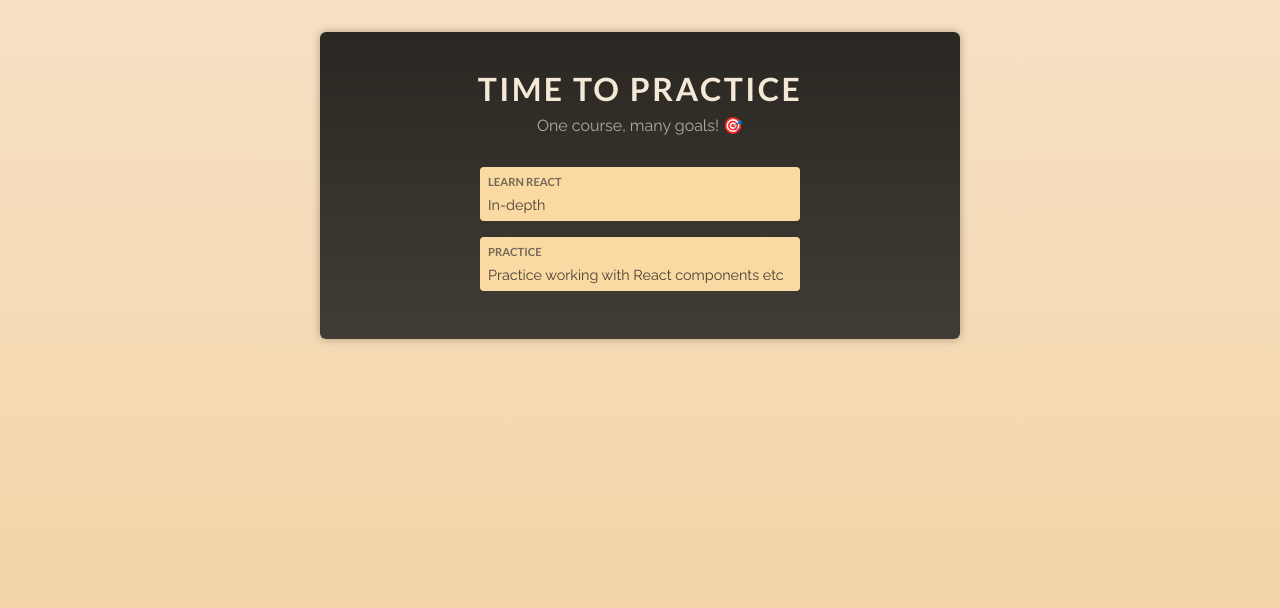
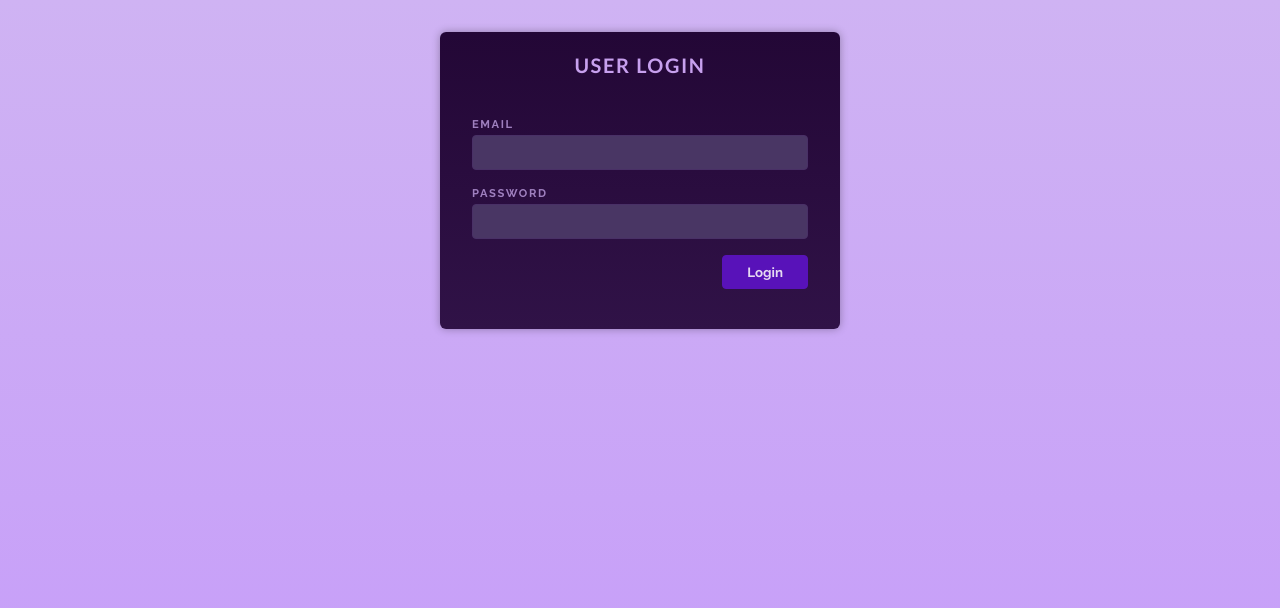
Before and after one commit to M2BARH/react-course, a JavaScript app in the folder section_three/my-react-app/: page / in a window 1280 px wide. Shown: the top 608 px of the page. Built offline with nearby package versions, Linux system fonts and the light colour scheme; the HTML template or start-up script is replaced by a standard one.

Commit message:
coding exercise seven commit

```diff
--- a/section_three/my-react-app/src/App.js
+++ b/section_three/my-react-app/src/App.js
@@ -1,25 +1,32 @@
-export function CourseGoal(props) {
-  return (
-    <li>
-      <h2>{props.title}</h2>
-      <p>{props.description}</p>
-    </li>
-  );
-}
+export const user = {
+  email: "",
+  password: "",
+  loggedIn: false,
+};
 
 function App() {
+  function handleClick() {
+    user.email = "example@email.com";
+    user.password = "3x@mple0";
+    user.loggedIn = true;
+  }
+
   return (
-    <div id="app" data-testid="app">
-      <h1>Time to Practice</h1>
-      <p>One course, many goals! 🎯</p>
-      <ul>
-        {/* OUTPUT AT LEAST TWO CourseGoal components here */}
-        {/* One of them should have a title of “Learn React” and a description of “In-depth” */}
-        <CourseGoal title="Learn React"
-        description="In-depth" />
-        <CourseGoal title="Practice"
-        description="Practice working with React components etc" />
-      </ul>
+    <div id="app">
+      <h1>User Login</h1>
+      <p>
+        <label>Email</label>
+        <input type="email" />
+      </p>
+
+      <p>
+        <label>Password</label>
+        <input type="password" />
+      </p>
+
+      <p id="actions">
+        <button onClick={handleClick}>Login</button>
+      </p>
     </div>
   );
 }
--- a/section_three/my-react-app/src/index.css
+++ b/section_three/my-react-app/src/index.css
@@ -9,64 +9,76 @@ body {
   font-family: 'Raleway', sans-serif;
   -webkit-font-smoothing: antialiased;
   -moz-osx-font-smoothing: grayscale;
-  background: linear-gradient(#f6e1c4, #f3d09e);
-  color: #302b23;
+  background: linear-gradient(#cfb3f3, #c59afa);
+  color: #e5d9f1;
   min-height: 100vh;
 }
 
 #app {
   margin: 2rem auto;
-  padding: 1rem;
-  max-width: 40rem;
+  padding: 0.5rem 2rem;
+  max-width: 25rem;
   text-align: center;
   border-radius: 6px;
-  background: linear-gradient(#2a2722, #413c35);
-  color: #f4e9d7;
-  box-shadow: 0 0 8px rgba(0, 0, 0, 0.3);
+  background: linear-gradient(#230736, #301247);
+  box-shadow: 0 0 8px rgba(0,0,0,0.3);
 }
 
 h1 {
-  letter-spacing: 0.15rem;
+  letter-spacing: 0.1rem;
+  font-size: 1.25rem;
   font-family: 'Lato', sans-serif;
   text-transform: uppercase;
-  margin-bottom: 0.5rem;
+  margin-bottom: 2.5rem;
+  color: #c7a0ee;
 }
 
-#app > p {
-  margin: 0;
-  color: #b3aa9c;
+label {
+  display: block;
+  margin-bottom: 0.25rem;
+  font-size: 0.7rem;
+  text-transform: uppercase;
+  letter-spacing: 0.1rem;
+  font-weight: 700;
+  text-align: left;
+  color: #9f80bf;
 }
 
-ul {
-  list-style: none;
-  margin: 2rem 0;
-  padding: 0;
+input {
+  display: block;
+  width: 100%;
+  padding: 0.5rem;
+  margin-bottom: 1rem;
+  border-radius: 4px;
+  border: 1px solid #493066;
+  background: #493664;
+  color: #e5d9f1;
+  font-size: 0.9rem;
+  font-family: 'Raleway', sans-serif;
+  -webkit-font-smoothing: antialiased;
+  -moz-osx-font-smoothing: grayscale;
 }
 
-li {
-  margin: 1rem auto;
-  padding: 0.5rem;
-  max-width: 20rem;
-  background: #fbd9a3;
-  color: #302b23;
-  border-radius: 4px;
-  text-align: left;
+#actions {
+  display: flex;
+  justify-content: flex-end;
+  margin-top: 1rem;
 }
 
-li h2,
-li p {
-  margin: 0;
+button {
+  padding: 0.5rem 1.5rem;
+  margin-bottom: 1rem;
+  border-radius: 4px;
+  border: 1px solid #5812b9;
+  background: #5812b9;
+  color: #e5d9f1;
+  font-family: 'Raleway', sans-serif;
+  font-weight: bold;
+  -webkit-font-smoothing: antialiased;
+  -moz-osx-font-smoothing: grayscale;
+  cursor: pointer;
 }
 
-li h2 {
-  font-family: 'Lato', sans-serif;
-  font-size: 0.7rem;
-  text-transform: uppercase;
-  color: #736957;
-  margin-bottom: 0.5rem;
+button:hover {
+  background: #6c1fd6;
 }
-
-li p {
-  font-size: 0.9rem;
-  color: #474034;
-}
```
